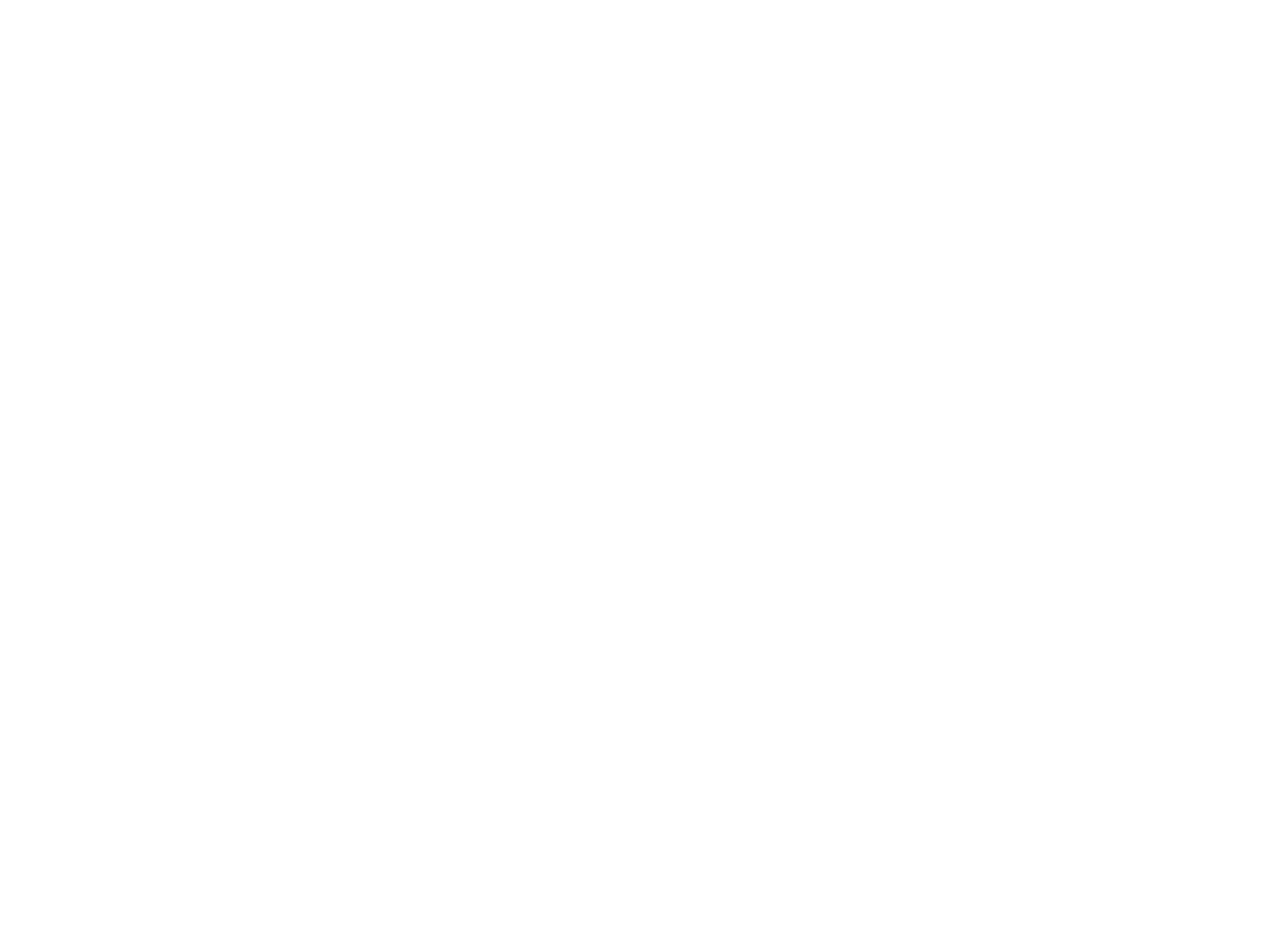
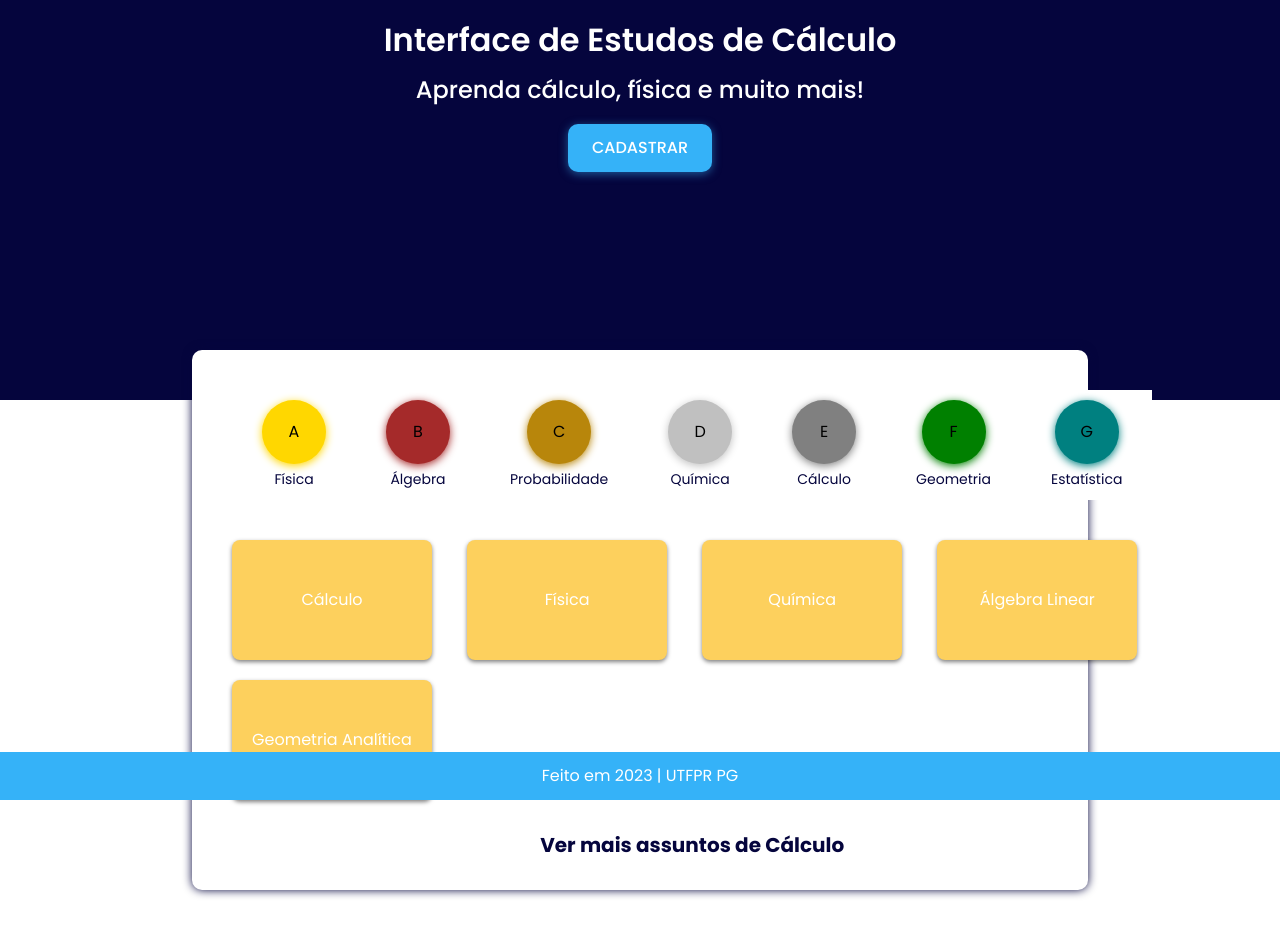
Before and after one commit to OrionAerospace/Interface-Estudos-Frontend, a Next.js app: page / in a window 1280 px wide. Shown: the top 936 px of the page. Before the commit the page ends 800 px from the top, so only its background shows below. Built offline with nearby package versions, Linux system fonts and the light colour scheme.

Commit message:
Update Home page

```diff
--- /dev/null
+++ b/src/app/(home)/page.tsx
@@ -0,0 +1,34 @@
+import styles from './styles.module.scss'
+import Link from 'next/link'
+import { Button } from '@/components/Button'
+import { Carousel } from '@/screens/Home/Caroussel'
+
+const Home = () => {
+  return (
+    <div className={styles['page-container']}>
+      <header className={styles['header']}>
+        <h1>Interface de Estudos de Cálculo</h1>
+        <h2>Aprenda cálculo, física e muito mais!</h2>
+        <Button>Cadastrar</Button>
+      </header>
+      <div className={styles['subjects-container']}>
+        <Carousel />
+        <div className={styles['cards-container']}>
+          <div className={styles['card']}>Cálculo</div>
+          <div className={styles['card']}>Física</div>
+          <div className={styles['card']}>Química</div>
+          <div className={styles['card']}>Álgebra Linear</div>
+          <div className={styles['card']}>Geometria Analítica</div>
+        </div>
+        <Link href="/login">Ver mais assuntos de Cálculo</Link>
+      </div>
+      <footer className={styles['footer']}>
+        <p>Feito em 2023 | UTFPR PG</p>
+      </footer>
+    </div>
+  )
+}
+
+//Home.propTypes = {};
+
+export default Home
--- /dev/null
+++ b/src/app/(home)/styles.module.scss
@@ -0,0 +1,90 @@
+.page-container {
+  display: flex;
+  flex-direction: column;
+  align-items: center;
+
+  header {
+    background-color: var(--primary-dark);
+    width: 100%;
+    height: 400px;
+    text-align: center;
+    color: var(--white);
+    padding-top: 1rem;
+
+    h1 {
+      font-size: 2rem;
+      font-weight: 600;
+    }
+
+    h2 {
+      margin-top: 0.5rem;
+      font-size: 1.5rem;
+      font-weight: 500;
+    }
+
+    button {
+      margin-top: 1rem;
+    }
+  }
+}
+
+.subjects-container {
+  background-color: var(--white);
+  border-radius: 10px;
+  box-shadow: 0 0 10px var(--primary-dark);
+  width: 70%;
+  position: relative;
+  margin-top: -50px;
+  margin-bottom: 50px;
+  padding: 20px;
+
+  display: flex;
+  flex-wrap: wrap;
+  justify-content: center;
+  flex-direction: column;
+
+  a {
+    color: var(--primary-dark);
+    text-decoration: none;
+    font-weight: bold;
+    font-size: 20px;
+    margin: 10px;
+    text-align: center;
+  }
+}
+
+.cards-container {
+  display: grid;
+  grid-template-columns: repeat(4, 1fr);
+  gap: 20px;
+  margin: 20px;
+}
+
+.card {
+  background-color: var(--secondary);
+  color: var(--white);
+  padding: 10px;
+  border-radius: 8px;
+  width: 200px;
+  height: 120px;
+  box-shadow: 0 2px 4px 0 rgba(0, 0, 0, 0.5);
+
+  display: flex;
+  flex-direction: column;
+  justify-content: center;
+  align-items: center;
+  text-align: center;
+}
+
+.footer {
+  position: absolute;
+  background-color: var(--primary);
+  width: 100%;
+  text-align: center;
+  bottom: 0;
+  padding: 12px 0;
+
+  p {
+    color: var(--white);
+  }
+}
--- a/src/app/layout.tsx
+++ b/src/app/layout.tsx
@@ -1,6 +1,6 @@
 import type { Metadata } from 'next'
 import { Poppins, Caveat } from 'next/font/google'
-import './globals.scss'
+import '@/styles/globals.scss'
 import { Providers } from '@/providers'
 
 const poppins = Poppins({
@@ -22,7 +22,7 @@
 
 export default function RootLayout({ children }: { children: React.ReactNode }) {
   return (
-    <html lang="en">
+    <html lang="pt-BR">
       <body className={`${poppins.variable} ${caveat.variable}`}>
         <Providers>{children}</Providers>
       </body>
--- a/src/app/page.tsx
+++ /dev/null
@@ -1,3 +0,0 @@
-export default function Home() {
-  return <></>
-}
--- /dev/null
+++ b/src/components/Button/index.tsx
@@ -0,0 +1,13 @@
+import styles from './styles.module.scss'
+
+interface ButtonProps extends React.ButtonHTMLAttributes<HTMLButtonElement> {
+  children: React.ReactNode
+}
+
+export function Button({ children, ...props }: ButtonProps) {
+  return (
+    <button className={styles['button']} {...props}>
+      {children}
+    </button>
+  )
+}
--- /dev/null
+++ b/src/components/Button/styles.module.scss
@@ -0,0 +1,19 @@
+.button {
+  @apply shadow-primary/50 shadow-default;
+  background-color: var(--primary);
+  color: var(--white);
+  border: none;
+  padding: 12px 24px;
+  border-radius: 10px;
+  transition: 0.3s ease;
+  font-weight: 500;
+  text-transform: uppercase;
+
+  &:hover {
+    @apply shadow-primary/55 shadow-hover;
+  }
+
+  &:active {
+    background-color: var(--primary-light);
+  }
+}
--- /dev/null
+++ b/src/screens/Home/Caroussel/index.tsx
@@ -0,0 +1,35 @@
+import { CSSProperties } from 'react'
+import styles from './styles.module.scss'
+
+const subjects = [
+  { icon: 'A', title: 'Física', color: '#FFD700' },
+  { icon: 'B', title: 'Álgebra', color: '#A52A2A' },
+  { icon: 'C', title: 'Probabilidade', color: '#B8860B' },
+  { icon: 'D', title: 'Química', color: '#C0C0C0' },
+  { icon: 'E', title: 'Cálculo', color: '#808080' },
+  { icon: 'F', title: 'Geometria', color: '#008000' },
+  { icon: 'G', title: 'Estatística', color: '#008080' },
+  // Adicione mais ícones e títulos conforme necessário
+]
+
+export function Carousel() {
+  const iconStyle = (index: number) => {
+    return {
+      backgroundColor: subjects[index].color,
+      boxShadow: `0 2px 8px 0 ${subjects[index].color}`,
+    } satisfies CSSProperties
+  }
+
+  return (
+    <div className={styles['container']}>
+      {subjects.map((subject, index) => (
+        <div className={styles['item']} key={index}>
+          <div className={styles['icon']} style={iconStyle(index)}>
+            <span>{subject.icon}</span>
+          </div>
+          <p>{subject.title}</p>
+        </div>
+      ))}
+    </div>
+  )
+}
--- /dev/null
+++ b/src/screens/Home/Caroussel/styles.module.scss
@@ -0,0 +1,34 @@
+.container {
+  align-items: center;
+  background: #fff;
+  padding: 10px;
+  overflow-x: auto;
+  display: grid;
+  grid-template-columns: repeat(7, 1fr);
+  gap: 20px;
+  margin: 20px;
+}
+
+.item {
+  display: flex;
+  flex-direction: column;
+  align-items: center;
+  padding: 0 20px;
+  cursor: pointer;
+
+  p {
+    color: var(--primary-dark);
+    font-size: 14px;
+  }
+}
+
+.icon {
+  border-radius: 100%;
+  padding: 32px;
+  margin-bottom: 5px;
+  display: flex;
+  justify-content: center;
+  align-items: center;
+  width: 30px;
+  height: 30px;
+}
--- a/tailwind.config.ts
+++ b/tailwind.config.ts
@@ -23,6 +23,10 @@
         white: '#ffffff',
         gray: '#a5a5a5',
       },
+      boxShadow: {
+        default: '0 2px 10px',
+        hover: '0 4px 15px',
+      },
     },
   },
   plugins: [],
```
Also changed, not shown: src/styles/globals.scss (renamed from src/app/globals.scss).
